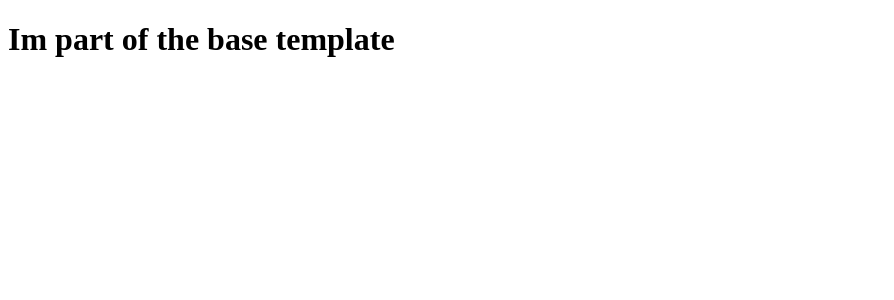
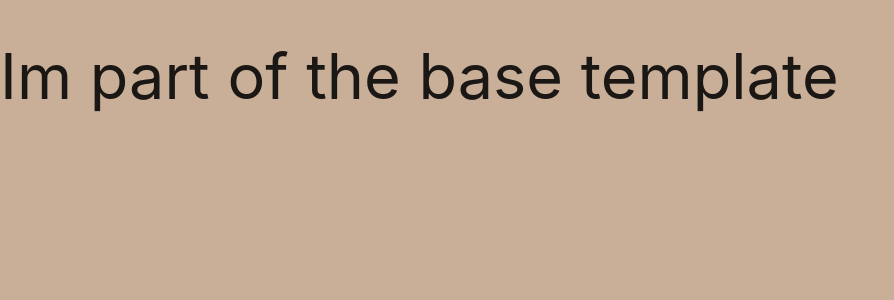
Before and after one commit to Natte-Z/Plantbased_Earthling, a Flask app: template templates/base.html in a window 1280 px wide. Shown: the top 300 px of the page, without its empty margins (0-894 px from the left). Run offline with Flask 2, Linux system fonts and the light colour scheme; the template is opened without the code that fills it, so the values that code supplies are empty; some libraries are stand-ins or nearby versions.

Commit message:
Add Materialize and Static files

```diff
--- /dev/null
+++ b/static/css/style.css
@@ -0,0 +1,3 @@
+body {
+    background-color: #c9af98;
+}
--- a/templates/base.html
+++ b/templates/base.html
@@ -3,11 +3,24 @@
 <head>
     <meta charset="UTF-8">
     <meta name="viewport" content="width=device-width, initial-scale=1.0">
+    <link href="https://fonts.googleapis.com/icon?family=Material+Icons" rel="stylesheet">
+    <link rel="stylesheet" href="https://cdnjs.cloudflare.com/ajax/libs/materialize/1.0.0/css/materialize.min.css" type="text/css">
+    <link rel="stylesheet" href="{{ url_for('static', filename='css/style.css') }}" type="text/css">
+    {% block styles %}
+    {% endblock %}
     <title>Plantbased Earthling</title>
 </head>
 <body>
+
     <h1>Im part of the base template</h1>
     {% block content %}
     {% endblock %}
+
+    <script src="https://code.jquery.com/jquery-3.5.1.min.js"
+        integrity="sha256-9/aliU8dGd2tb6OSsuzixeV4y/faTqgFtohetphbbj0=" crossorigin="anonymous"></script>
+    <script src="https://cdnjs.cloudflare.com/ajax/libs/materialize/1.0.0/js/materialize.min.js"></script>
+    <script scr="{{ url_for('static', filename='js/script.js') }}"></script>
+    {% block scripts %}
+    {% endblock %}
 </body>
 </html>
```
Also changed, not shown: static/js/script.js (added).
